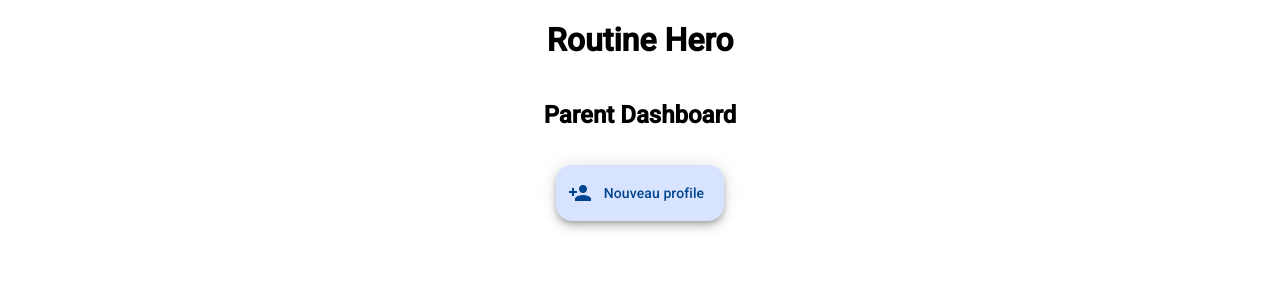
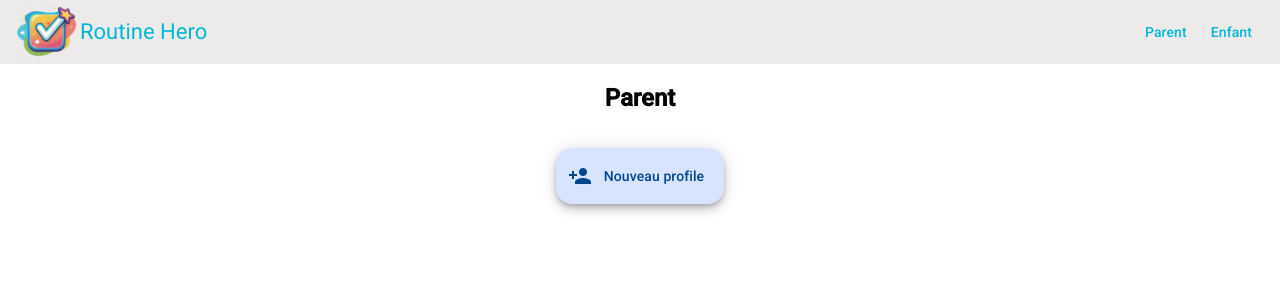
Before and after one commit to leaandredev/RoutineHero, an Angular app in the folder routine-hero/: page /parent in a window 1280 px wide. Shown: the top 300 px of the page. Built offline with nearby package versions, Linux system fonts and the light colour scheme.

Commit message:
[AF-626] add logo and toolbar

```diff
--- a/routine-hero/src/app/app.component.html
+++ b/routine-hero/src/app/app.component.html
@@ -1,4 +1,12 @@
+<mat-toolbar color="secondary" class="flex-space-between">
+    <img id="app-logo" src="logo.png" alt="logo" />
+    <h1>Routine Hero</h1>
+    <div class="flex-grow"></div>
+    <div>
+        <a mat-button routerLink="parent" routerLinkActive="router-link-active">Parent</a>
+        <a mat-button routerLink="kids" routerLinkActive="router-link-active">Enfant</a>
+    </div>
+</mat-toolbar>
 <div class="app-container">
-    <h1>Routine Hero</h1>
     <router-outlet></router-outlet>
 </div>
--- a/routine-hero/src/app/app.component.scss
+++ b/routine-hero/src/app/app.component.scss
@@ -4,3 +4,8 @@
     align-items: center;
     justify-content: flex-start;
 }
+
+#app-logo {
+    max-height: 100%;
+    display: block;
+}
--- a/routine-hero/src/app/features/parent/parent-dashboard/parent-dashboard.component.html
+++ b/routine-hero/src/app/features/parent/parent-dashboard/parent-dashboard.component.html
@@ -1,5 +1,5 @@
 <div class="flex-container flex-column">
-    <h2>Parent Dashboard</h2>
+    <h2>Parent</h2>
     <button mat-fab extended routerLink="profil/create">
         <mat-icon>person_add</mat-icon>
         Nouveau profile</button>
--- a/routine-hero/src/styles/styles.scss
+++ b/routine-hero/src/styles/styles.scss
@@ -1,5 +1,11 @@
 @use '@angular/material' as mat;
 @use 'flex-grid.scss';
+
+:root {
+    @include mat.toolbar-overrides((container-background-color: #edebe9,
+            container-text-color: #00b8d5,
+        ));
+}
 
 html {
     color-scheme: light;
```
Also changed, not shown: routine-hero/src/app/app.component.ts (+5 -3 lines), routine-hero/public/logo.png (added).
